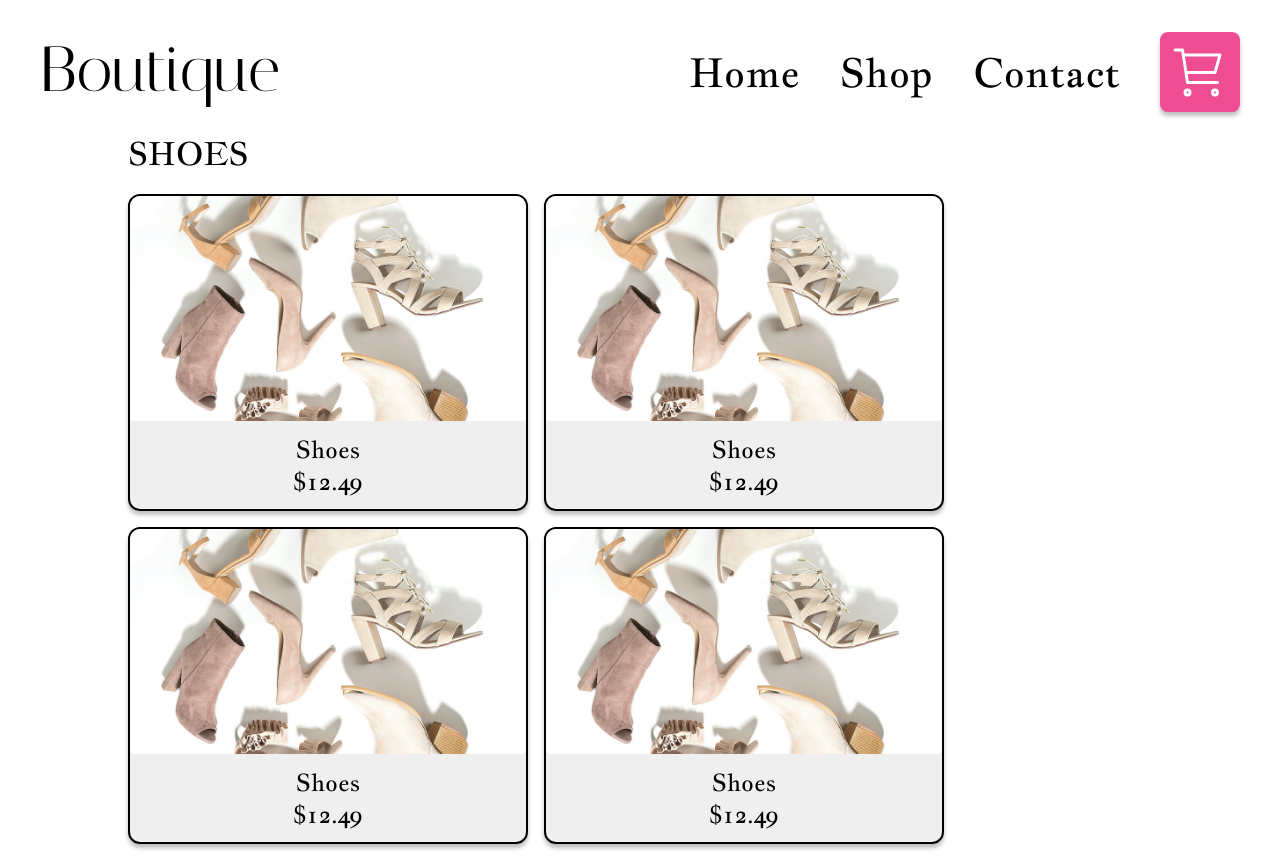
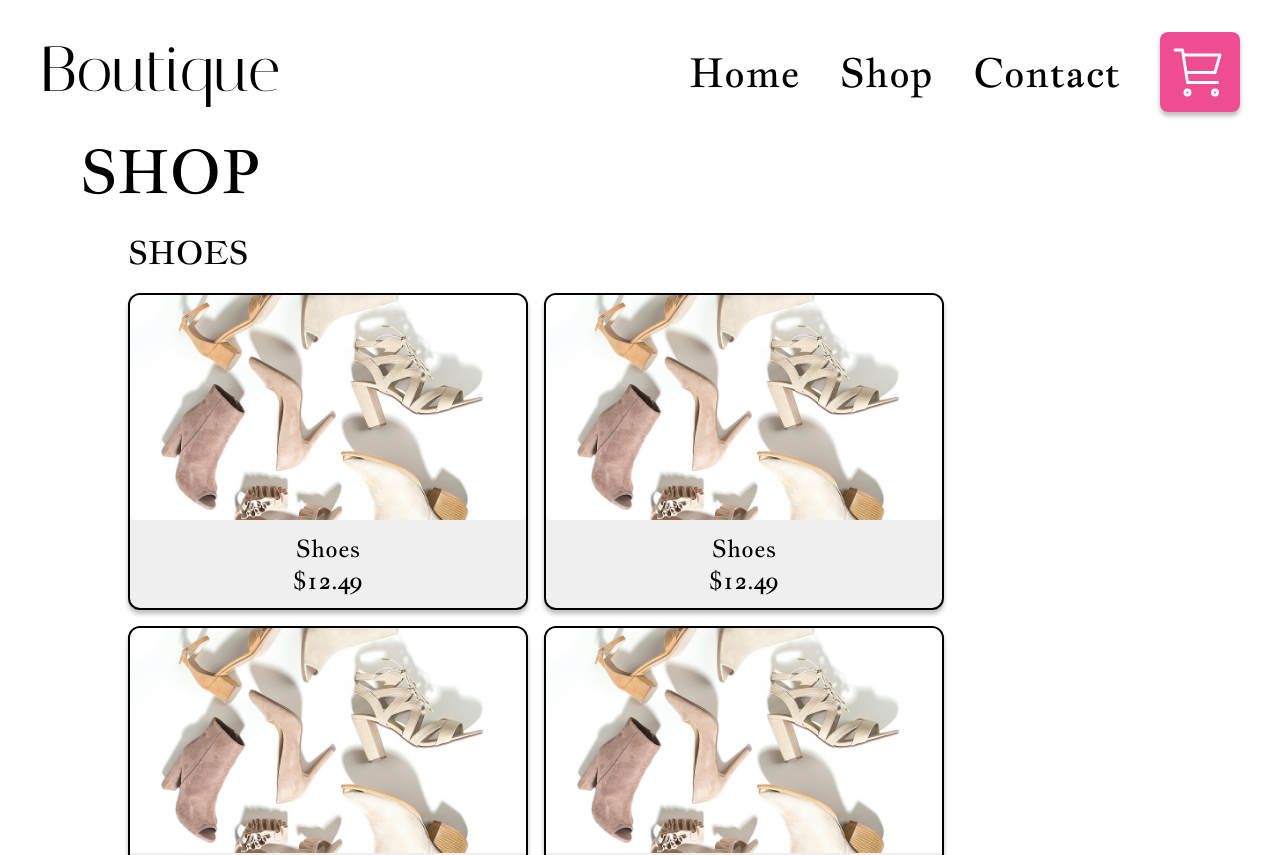
Before and after one commit to Rider-7/odin-shopping-cart, a React (Vite) app: page /shop in a window 1280 px wide. Shown: the top 855 px of the page. Built offline with nearby package versions, Linux system fonts and the light colour scheme.

Commit message:
update Shop page w/ input prop section

```diff
--- a/src/pages/Shop.jsx
+++ b/src/pages/Shop.jsx
@@ -4,7 +4,7 @@ import styles from './Shop.module.css';
 
 export default function Shop() {
   return (
-    <Template>
+    <Template section="SHOP">
       <div className={styles['grid-container']}>
         <h2 className={styles['grid-title']}>SHOES</h2>
         <div className={styles.grid}>
```
